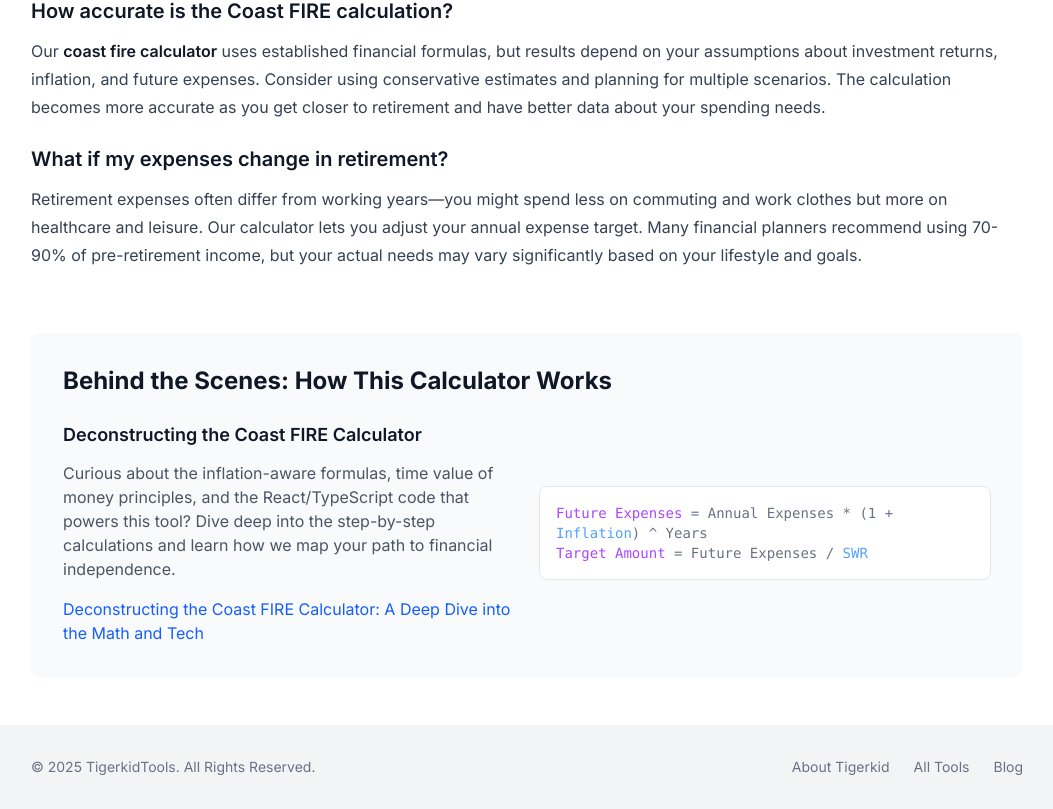
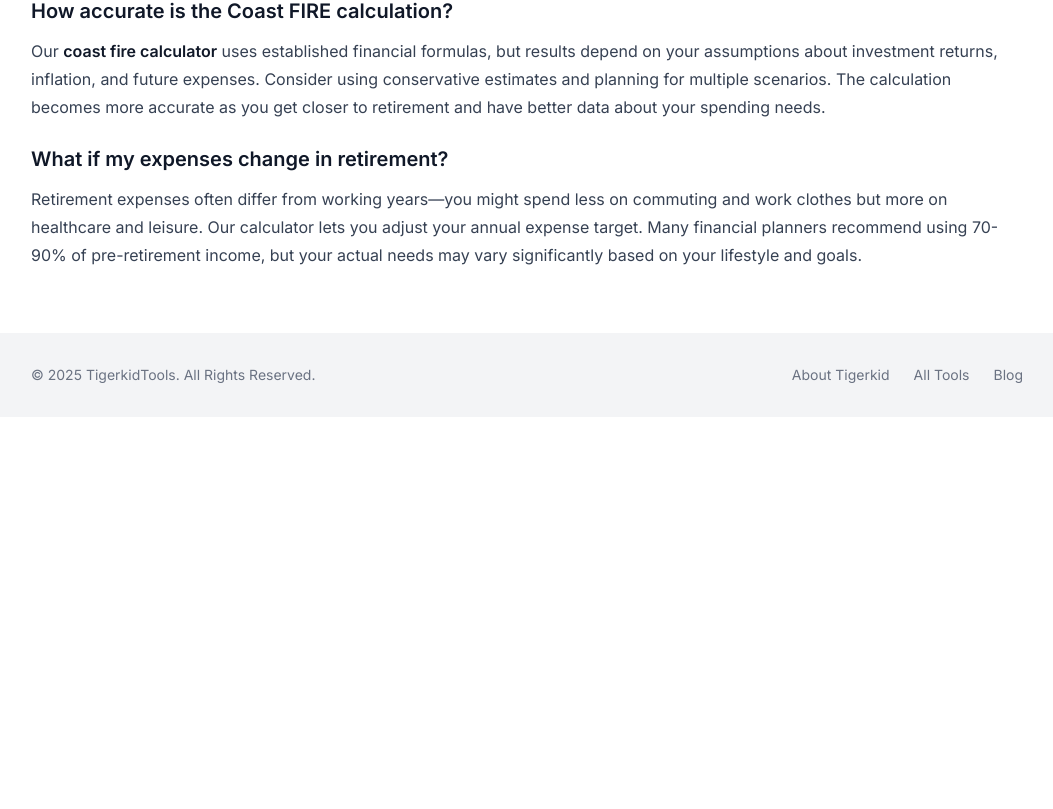
Before and after one commit to TigerkidYang/TigerkidTools, a Next.js app: page /tools/coast-fire-calculator in a window 1280 px wide. Shown: the part 5306-6115 px from the top of the page, without its empty margins (113-1166 px from the left). After the commit the page ends 5723 px from the top, so only its background shows below. Built offline with nearby package versions, Linux system fonts and the light colour scheme.

Commit message:
chore(seo): add canonical/OG/Twitter for list pages; cleanup: remove duplicate fasting route; fix(debt): apply extra payment to first unpaid debt; content: dedupe Coast FIRE related blog section

```diff
--- a/src/app/blog/page.tsx
+++ b/src/app/blog/page.tsx
@@ -6,6 +6,23 @@ export const metadata: Metadata = {
   title: "Blog - TigerkidTools",
   description:
     "Read articles and tutorials about finance, development, and more.",
+  alternates: {
+    canonical: "https://tigerkidtools.com/blog",
+  },
+  openGraph: {
+    title: "Blog - TigerkidTools",
+    description:
+      "Read articles and tutorials about finance, development, and more.",
+    url: "https://tigerkidtools.com/blog",
+    siteName: "TigerkidTools",
+    type: "website",
+  },
+  twitter: {
+    card: "summary_large_image",
+    title: "Blog - TigerkidTools",
+    description:
+      "Read articles and tutorials about finance, development, and more.",
+  },
 };
 
 export default function BlogPage() {
--- a/src/app/tools/[slug]/coast-fire-calculator/CoastFireCalculatorPage.tsx
+++ b/src/app/tools/[slug]/coast-fire-calculator/CoastFireCalculatorPage.tsx
@@ -18,20 +18,21 @@ export function CoastFireCalculatorPage() {
       <article className="mt-16 prose prose-gray dark:prose-invert max-w-none">
         <h2>What Is Coast FIRE? A Path to Financial Flexibility</h2>
         <p>
-          <strong>Coast FIRE</strong> (Financial Independence, Retire Early) is a
-          major milestone on the path to financial independence. It means you have
-          saved and invested enough money that, without contributing another
-          dollar, your portfolio will grow to support a traditional retirement by
-          age 65. Once you hit your <strong>Coast FIRE number</strong>, your
-          investment&apos;s compound growth does the rest of the heavy lifting.
+          <strong>Coast FIRE</strong> (Financial Independence, Retire Early) is
+          a major milestone on the path to financial independence. It means you
+          have saved and invested enough money that, without contributing
+          another dollar, your portfolio will grow to support a traditional
+          retirement by age 65. Once you hit your{" "}
+          <strong>Coast FIRE number</strong>, your investment&apos;s compound
+          growth does the rest of the heavy lifting.
         </p>
         <p>
-          This doesn&apos;t mean you retire immediately. Instead, it means you are no
-          longer required to save for retirement. You only need to earn enough to
-          cover your current living expenses, giving you immense career and life
-          flexibility. You can switch to a less demanding job, pursue a passion
-          project, or work part-time, all with the peace of mind that your
-          retirement is already secured. Our{" "}
+          This doesn&apos;t mean you retire immediately. Instead, it means you
+          are no longer required to save for retirement. You only need to earn
+          enough to cover your current living expenses, giving you immense
+          career and life flexibility. You can switch to a less demanding job,
+          pursue a passion project, or work part-time, all with the peace of
+          mind that your retirement is already secured. Our{" "}
           <strong>Coast FIRE calculator</strong> is designed to find that exact
           number for you.
         </p>
@@ -40,25 +41,25 @@ export function CoastFireCalculatorPage() {
         <p>
           This comprehensive <strong>FIRE calculator</strong> is designed to
           provide a clear, actionable picture of your journey to financial
-          independence. It requires a few key inputs about your financial life to
-          generate its projections.
+          independence. It requires a few key inputs about your financial life
+          to generate its projections.
         </p>
 
         <h3>Understanding the Inputs</h3>
         <ul>
           <li>
-            <strong>Current Age &amp; Retirement Age:</strong> Defines the timeline
-            for your investments to grow. The longer the timeline, the more
-            powerful compound interest becomes.
+            <strong>Current Age &amp; Retirement Age:</strong> Defines the
+            timeline for your investments to grow. The longer the timeline, the
+            more powerful compound interest becomes.
           </li>
           <li>
             <strong>Current Investment Balance:</strong> The starting point for
             your portfolio.
           </li>
           <li>
-            <strong>Annual Expenses in Retirement:</strong> Your estimated yearly
-            spending in today&apos;s dollars. This is used to calculate your total
-            retirement nest egg.
+            <strong>Annual Expenses in Retirement:</strong> Your estimated
+            yearly spending in today&apos;s dollars. This is used to calculate
+            your total retirement nest egg.
           </li>
           <li>
             <strong>Monthly Savings:</strong> The amount you are currently
@@ -66,9 +67,11 @@ export function CoastFireCalculatorPage() {
             how long it will take you to reach your Coast FIRE number.
           </li>
           <li>
-            <strong>Advanced Settings (Return, Inflation, Withdrawal Rate):</strong>
-            These three assumptions are critical for an accurate forecast. We use
-            a 7% expected return, 3% inflation, and 4% withdrawal rate as
+            <strong>
+              Advanced Settings (Return, Inflation, Withdrawal Rate):
+            </strong>
+            These three assumptions are critical for an accurate forecast. We
+            use a 7% expected return, 3% inflation, and 4% withdrawal rate as
             common, sensible defaults.
           </li>
         </ul>
@@ -80,7 +83,8 @@ export function CoastFireCalculatorPage() {
         <ul>
           <li>
             <strong>Your Coast FIRE Number:</strong> This is the magic number.
-            It&apos;s the amount you need in your investment accounts <em>today</em>
+            It&apos;s the amount you need in your investment accounts{" "}
+            <em>today</em>
             to be able to coast to a full retirement.
           </li>
           <li>
@@ -108,28 +112,28 @@ export function CoastFireCalculatorPage() {
             adjusted for inflation.
             <br />
             <code>
-              Future Expenses = Annual Expenses * (1 + Inflation Rate) ^ Years to
-              Retirement
+              Future Expenses = Annual Expenses * (1 + Inflation Rate) ^ Years
+              to Retirement
             </code>
           </li>
           <li>
-            <strong>Step 2: Calculate Target Retirement Amount.</strong> Next, we
-            determine your total nest egg needed at retirement using the 4% Safe
-            Withdrawal Rate (SWR) rule.
+            <strong>Step 2: Calculate Target Retirement Amount.</strong> Next,
+            we determine your total nest egg needed at retirement using the 4%
+            Safe Withdrawal Rate (SWR) rule.
             <br />
             <code>
               Target Amount = Future Expenses / (Withdrawal Rate / 100)
             </code>
           </li>
           <li>
-            <strong>Step 3: Calculate Your Coast FIRE Number.</strong> Finally, we
-            calculate the present value of that future target amount. This tells
-            us how much money you need <em>today</em> that will grow to the
-            target amount, based on your expected investment return.
+            <strong>Step 3: Calculate Your Coast FIRE Number.</strong> Finally,
+            we calculate the present value of that future target amount. This
+            tells us how much money you need <em>today</em> that will grow to
+            the target amount, based on your expected investment return.
             <br />
             <code>
-              Coast FIRE Number = Target Amount / (1 + Expected Return) ^ Years to
-              Retirement
+              Coast FIRE Number = Target Amount / (1 + Expected Return) ^ Years
+              to Retirement
             </code>
           </li>
         </ol>
@@ -230,19 +234,21 @@ export function CoastFireCalculatorPage() {
           The 4% rule, based on the Trinity Study, is a widely used benchmark in
           retirement planning. It suggests you can withdraw 4% of your initial
           portfolio value each year (adjusted for inflation) with a very low
-          probability of running out of money over 30 years. While it&apos;s a solid
-          starting point, some financial planners now suggest a more conservative
-          rate of 3.5% to 3.8% to account for modern market volatility. Our
-          calculator allows you to adjust this rate in the advanced settings.
+          probability of running out of money over 30 years. While it&apos;s a
+          solid starting point, some financial planners now suggest a more
+          conservative rate of 3.5% to 3.8% to account for modern market
+          volatility. Our calculator allows you to adjust this rate in the
+          advanced settings.
         </p>
 
         <h3>How do I account for taxes in my calculation?</h3>
         <p>
           This calculator&apos;s projections are pre-tax. When estimating your
-          &quot;Annual Expenses in Retirement,&quot; you should consider your total
-          spending needs, including what you&apos;ll owe in taxes on withdrawals
-          from accounts like a traditional 401(k) or IRA. Roth IRA withdrawals
-          are tax-free, which can significantly impact your retirement plan.
+          &quot;Annual Expenses in Retirement,&quot; you should consider your
+          total spending needs, including what you&apos;ll owe in taxes on
+          withdrawals from accounts like a traditional 401(k) or IRA. Roth IRA
+          withdrawals are tax-free, which can significantly impact your
+          retirement plan.
         </p>
 
         <h3>What&apos;s a realistic &quot;Expected Annual Return&quot;?</h3>
@@ -345,46 +351,6 @@ export function CoastFireCalculatorPage() {
         </p>
       </article>
 
-      {/* Related Blog Section */}
-      <section className="mt-16 bg-gray-50 dark:bg-gray-800 p-8 rounded-lg">
-        <h2 className="text-2xl font-bold text-gray-900 dark:text-gray-100 mb-6">
-          Behind the Scenes: How This Calculator Works
-        </h2>
-        <div className="grid grid-cols-1 md:grid-cols-2 gap-6 items-center">
-          <div>
-            <h3 className="text-lg font-semibold text-gray-900 dark:text-gray-100 mb-3">
-              Deconstructing the Coast FIRE Calculator
-            </h3>
-            <p className="text-gray-600 dark:text-gray-300 mb-4">
-              Curious about the inflation-aware formulas, time value of money
-              principles, and the React/TypeScript code that powers this tool?
-              Dive deep into the step-by-step calculations and learn how we map
-              your path to financial independence.
-            </p>
-            <Link
-              href="/blog/deconstructing-the-coast-fire-calculator/"
-              className="text-blue-600 hover:text-blue-800 dark:text-blue-400 dark:hover:text-blue-300"
-            >
-              Deconstructing the Coast FIRE Calculator: A Deep Dive into the
-              Math and Tech
-            </Link>
-          </div>
-          <div className="hidden md:block">
-            <div className="bg-white dark:bg-gray-700 p-4 rounded-lg border border-gray-200 dark:border-gray-600">
-              <p className="font-mono text-sm text-gray-500 dark:text-gray-400">
-                <span className="text-purple-500">Future Expenses</span> = Annual
-                Expenses * (1 + <span className="text-blue-400">Inflation</span>) ^
-                Years
-                <br />
-                <span className="text-purple-500">Target Amount</span> = Future
-                Expenses / <span className="text-blue-400">SWR</span>
-                <br />
-              </p>
-            </div>
-          </div>
-        </div>
-      </section>
-
       {/* JSON-LD Structured Data */}
       <script
         type="application/ld+json"
--- a/src/app/tools/page.tsx
+++ b/src/app/tools/page.tsx
@@ -6,6 +6,23 @@ export const metadata: Metadata = {
   title: "Tools - TigerkidTools",
   description:
     "A collection of free and easy-to-use online tools for developers, designers, and everyone.",
+  alternates: {
+    canonical: "https://tigerkidtools.com/tools",
+  },
+  openGraph: {
+    title: "Tools - TigerkidTools",
+    description:
+      "A collection of free and easy-to-use online tools for developers, designers, and everyone.",
+    url: "https://tigerkidtools.com/tools",
+    siteName: "TigerkidTools",
+    type: "website",
+  },
+  twitter: {
+    card: "summary_large_image",
+    title: "Tools - TigerkidTools",
+    description:
+      "A collection of free and easy-to-use online tools for developers, designers, and everyone.",
+  },
 };
 
 export default function ToolsPage() {
```
Also changed, not shown: src/app/tools/[slug]/debt-snowball-calculator/components/DebtSnowballCalculator.tsx (+5 -2 lines).
